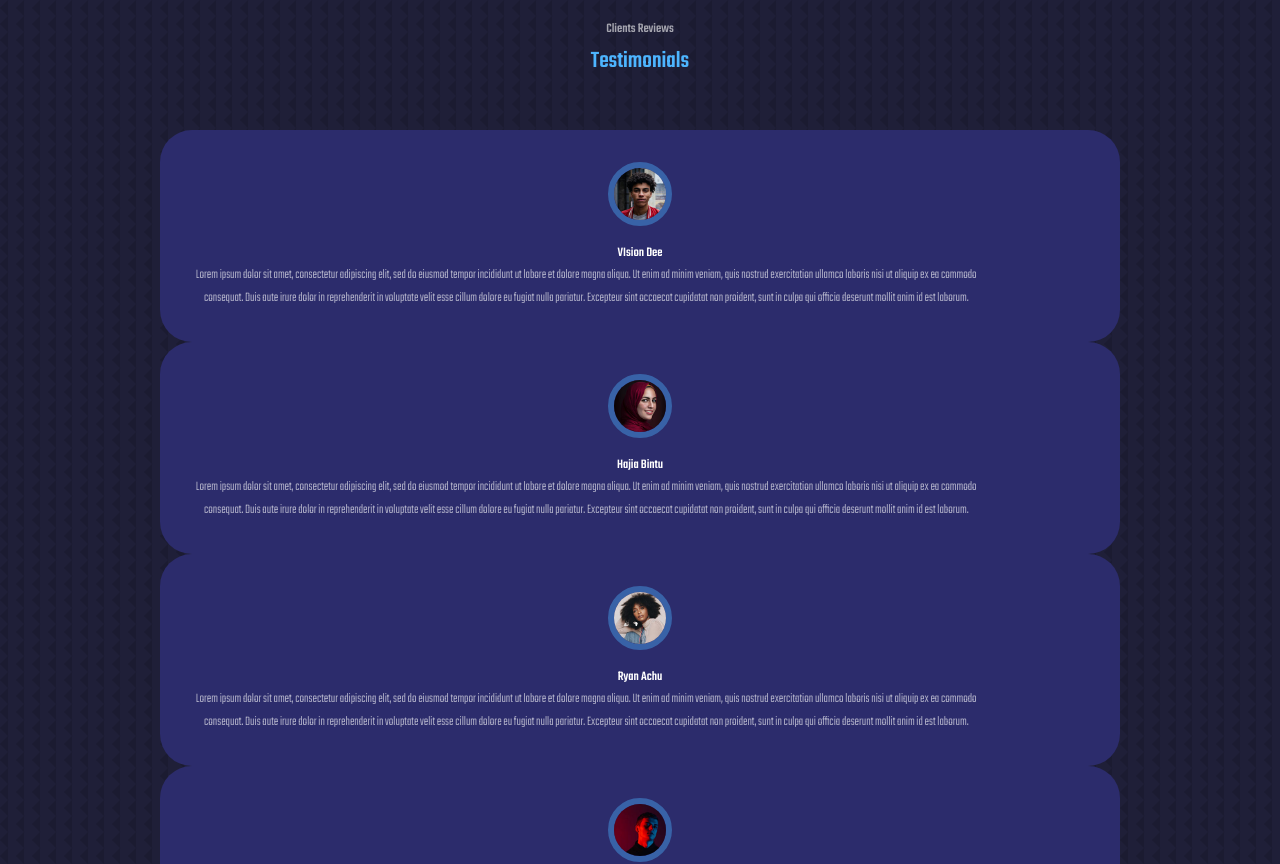
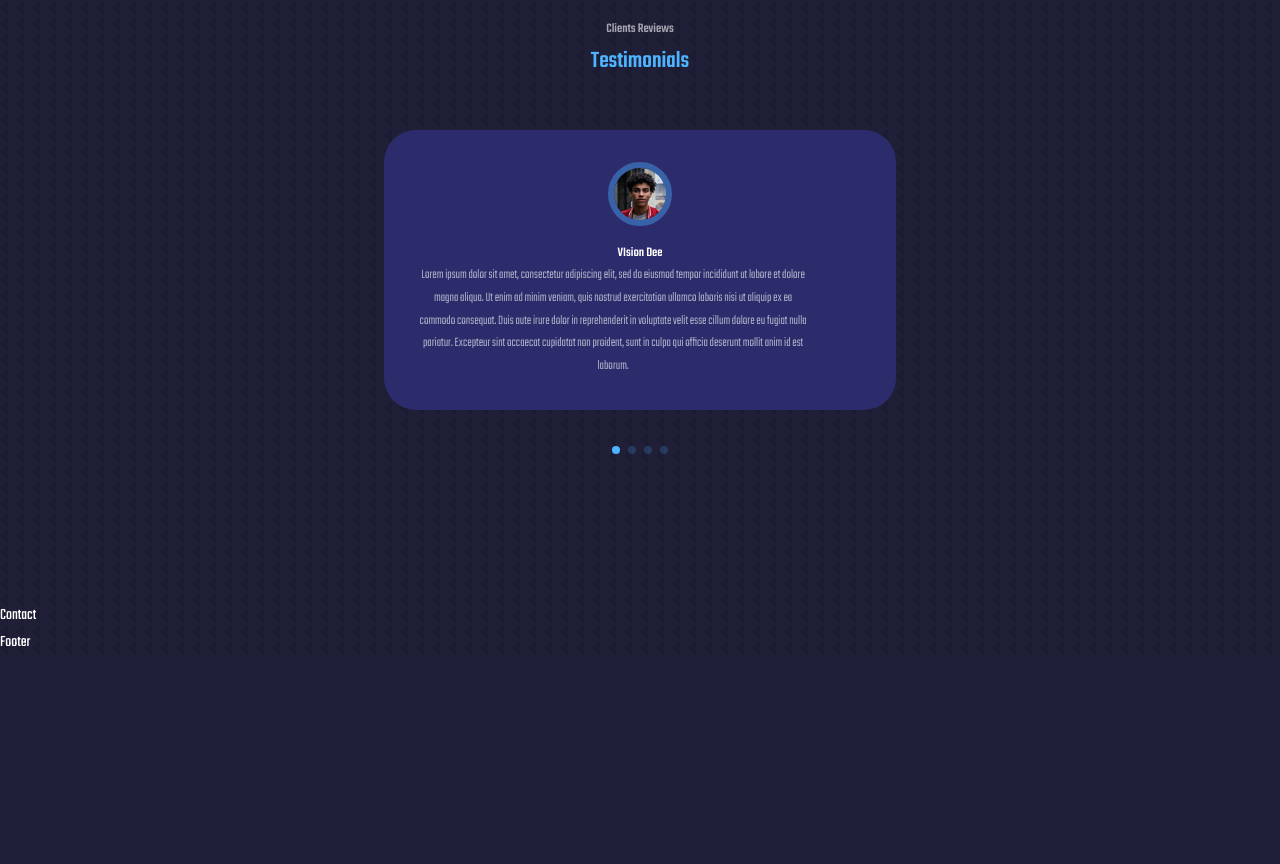
Before and after one commit to mathewosad/Mathew-Osad, a React (Create React App) app: page / in a window 1280 px wide. Shown: the part 4960-5824 px from the top of the page. After the commit the page ends 5616 px from the top, so only its background shows below. Built offline with nearby package versions, Linux system fonts and the light colour scheme.

Commit message:
testimonal componet done

```diff
--- a/src/components/testimonials/Testimonials.jsx
+++ b/src/components/testimonials/Testimonials.jsx
@@ -4,6 +4,15 @@
 import AVATAR2 from '../../assets/avatar2.jpg'
 import AVATAR3 from '../../assets/avatar3.jpg'
 import AVATAR4 from '../../assets/avatar4.jpg'
+
+// import Swiper core and required modules
+import { Pagination } from 'swiper';
+
+import { Swiper, SwiperSlide } from 'swiper/react';
+
+// Import Swiper styles
+import 'swiper/css';
+import 'swiper/css/pagination';
 
 const data = [
   {
@@ -34,22 +43,27 @@
       <h5>Clients Reviews</h5>
       <h2>Testimonials</h2>
 
-      <div className="container testimonials__container">
+      <Swiper className="container testimonials__container"
+            // install Swiper modules
+            modules={[ Pagination ]}
+            spaceBetween={40}
+            slidesPerView={1}
+            pagination={{ clickable: true }}>
         {
           data.map(({ avatar, name, review }, index) => {
             return (
-              <article key={index} className='testimonial'>
+              <SwiperSlide key={index} className='testimonial'>
               <div className='client__avatar'>
                 <img src={avatar} />
               </div>
               <h5 className='client__name'>{name}</h5>
                 <small className='client__review'>{review}</small>
-            </article>
+            </SwiperSlide>
             )
           })
         }
 
-      </div>
+      </Swiper>
     </section>
   )
 }
--- a/src/components/testimonials/testimonials.css
+++ b/src/components/testimonials/testimonials.css
@@ -1,5 +1,6 @@
-.container.testimonial__container {
+.container.testimonials__container {
     width: 40%;
+    padding-bottom: 4rem;
 }
 
 .client__avatar {
@@ -27,6 +28,10 @@
     width: 88%;
 }
 
+.swiper-pagination-clickable .swiper-pagination-bullet {
+    background: var(--color-primary);
+}
+
 /* media queries for medium devices  */
 @media screen and (max-width: 1024px) {
     .container.testimonial__container {
```
